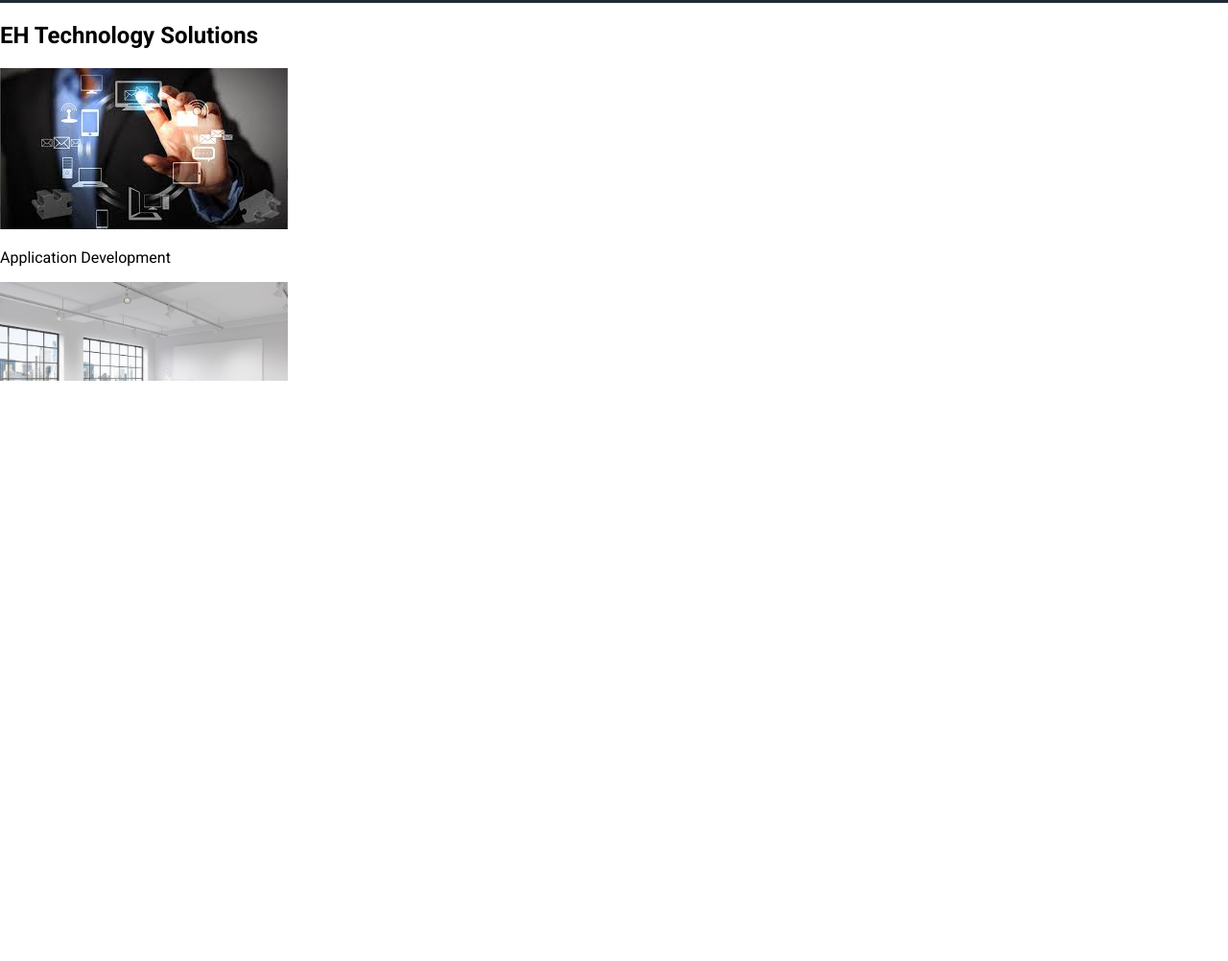
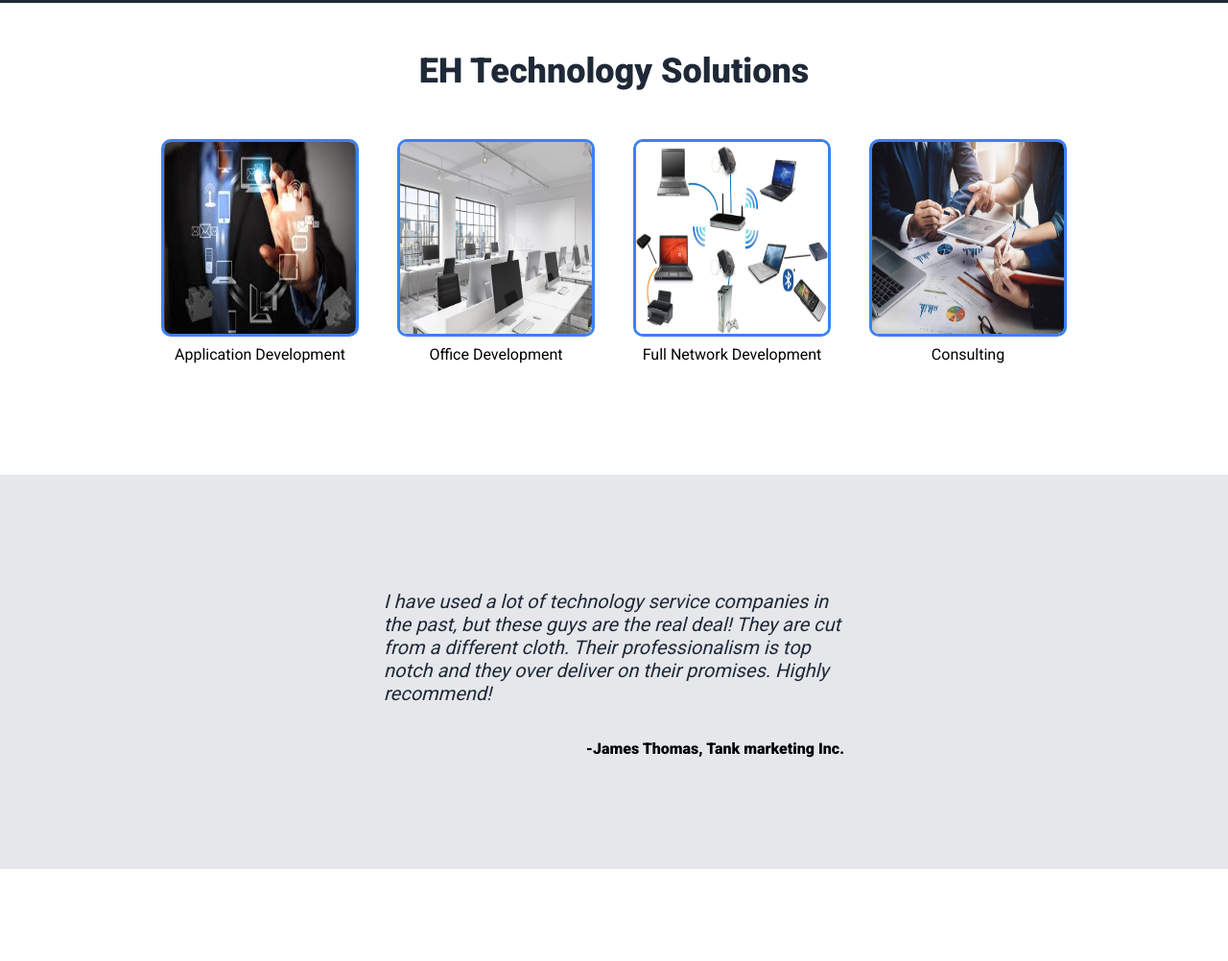
Before and after one commit to abena700/Project-Landing-Page, a plain HTML site: page index.html in a window 1280 px wide. Shown: the part 620-1622 px from the top of the page at 96% size. After the commit the page ends 1526 px from the top, so only its background shows below. Drawn offline with Linux system fonts and the light colour scheme.

Commit message:
Created wrapper and container for quote text to center CSS text.

```diff
--- a/style.css
+++ b/style.css
@@ -71,3 +71,59 @@ h1 {
     border-radius: 5px;
     border: 0;
 }
+.cards-wrapper {
+    margin: 100px;
+}
+
+h2 {
+    font-size: 36px;
+    font-weight: 900;
+    color: #1f2937;
+    text-align: center;
+    margin-top: -50px;
+}
+
+.card-container {
+    display: flex;
+    justify-content: center;
+    align-items: center;
+    flex-wrap: wrap;
+}
+
+.card-image {
+    height: 200px;
+    width: 200px;
+    margin: 20px;
+    border-radius: 10px;
+    border: solid #3882f6;
+}
+
+.card-subtext {
+    text-align:center;
+    margin-top: -15px;
+
+}
+
+.quote-wrapper {
+    background-color: #E5E7EB;
+}
+
+.quote-container {
+    display: flex;
+    flex-direction: column;
+    margin: 100px;
+    padding-left: 300px;
+    padding-right: 300px;
+}
+
+.quote-text {
+    font-size: 20px;
+    font-weight: 200;
+    font-style: italic;
+    color: #1f2937;
+}
+
+.quote-author {
+    font-weight: 900;
+    align-self:flex-end ;
+}
```
